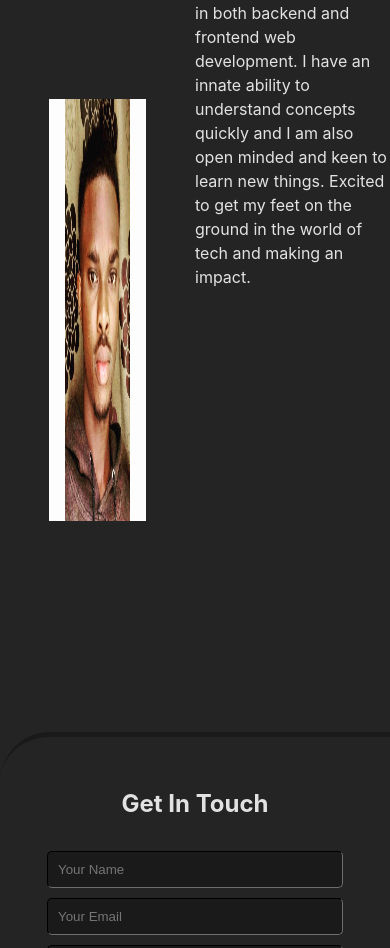
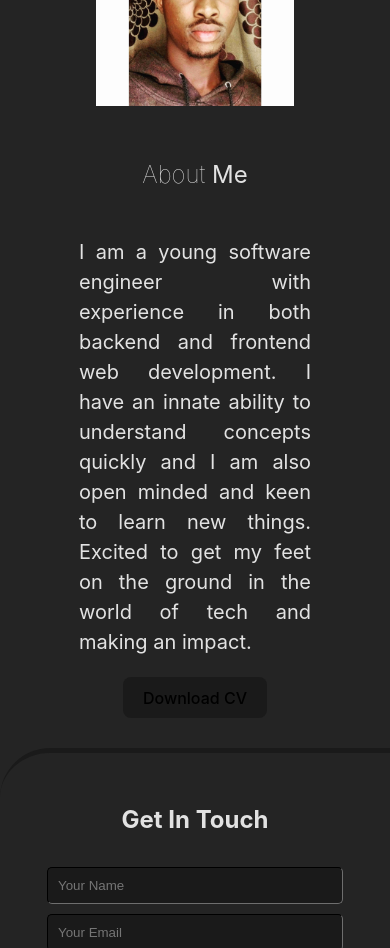
Before and after one commit to I-yan-u/portfolio, a React (Vite) app: page / in a window 390 px wide. Shown: the part 4080-5028 px from the top of the page. Built offline with nearby package versions, Linux system fonts and the light colour scheme; no server answers.

Commit message:
Updated the about section.

```diff
--- a/src/css/About.module.css
+++ b/src/css/About.module.css
@@ -19,9 +19,55 @@
     /* border: 1px solid #3d3d3d; */
     width: 50%;
     height: 100%;
+    display: flex;
+    justify-content: center;
+    align-items: center;
+    flex-direction: column;
+    position: relative;
+}
+
+.right > h3 > span {
+    font-weight: bolder;
+}
+
+.right > h3 {
+    font-size: 24px;
+    font-weight: lighter;
+}
+
+.right > p {
+    white-space: wrap;
+    text-align: justify;
+    width: 70%;
+    font-size: 20px;
+    font-weight: light;
+    /* opacity: 0.95; */
+}
+
+.right > button {
+    display: flex;
 }
 
 .image {
-    width: 50%;
-    height: 50%;
+    width: 60%;
+    height: 60%;
 }
+
+@media screen and (max-width: 1200px) {
+    .container {
+        flex-direction: column;
+        height: max-content;
+        padding: 20px 0;
+        gap: 2svh;
+    }
+
+    .left, .right {
+        margin-bottom: 10px;
+        width: 85%;
+    }
+
+    /* .image {
+        width: 25svw;
+        height: 25svh;
+    } */
+}
--- a/src/css/Portfolio.module.css
+++ b/src/css/Portfolio.module.css
@@ -41,6 +41,10 @@
         margin: 60px 0;
     }
 
+    .h2 {
+        top: 101dvh;
+    }
+
 }
 
 @media screen and (max-width: 1000px){
--- a/src/sections/About.jsx
+++ b/src/sections/About.jsx
@@ -9,7 +9,7 @@ function About() {
         <img src={iyanuImg} className={style.image} />
       </div>
       <div className={style.right}>
-        <h3>About Me</h3>
+        <h3>About <span>Me</span></h3>
         <p>
           I am a young software engineer with experience in both
           backend and frontend web development. I have an innate
@@ -17,6 +17,7 @@ function About() {
           minded and keen to learn new things. Excited to get my feet
           on the ground in the world of tech and making an impact.
         </p>
+        <button>Download CV</button>
       </div>
     </section>
   )
```
